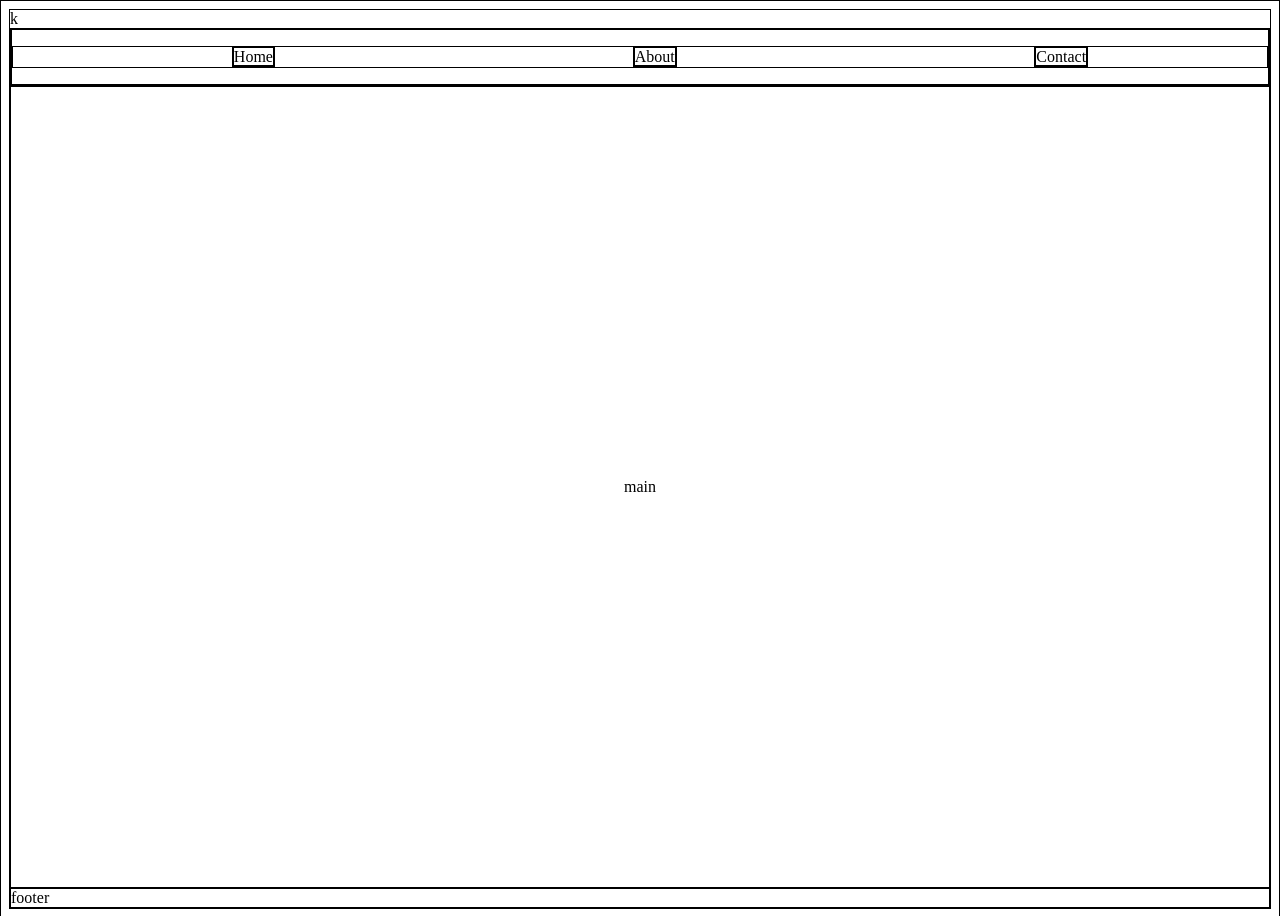
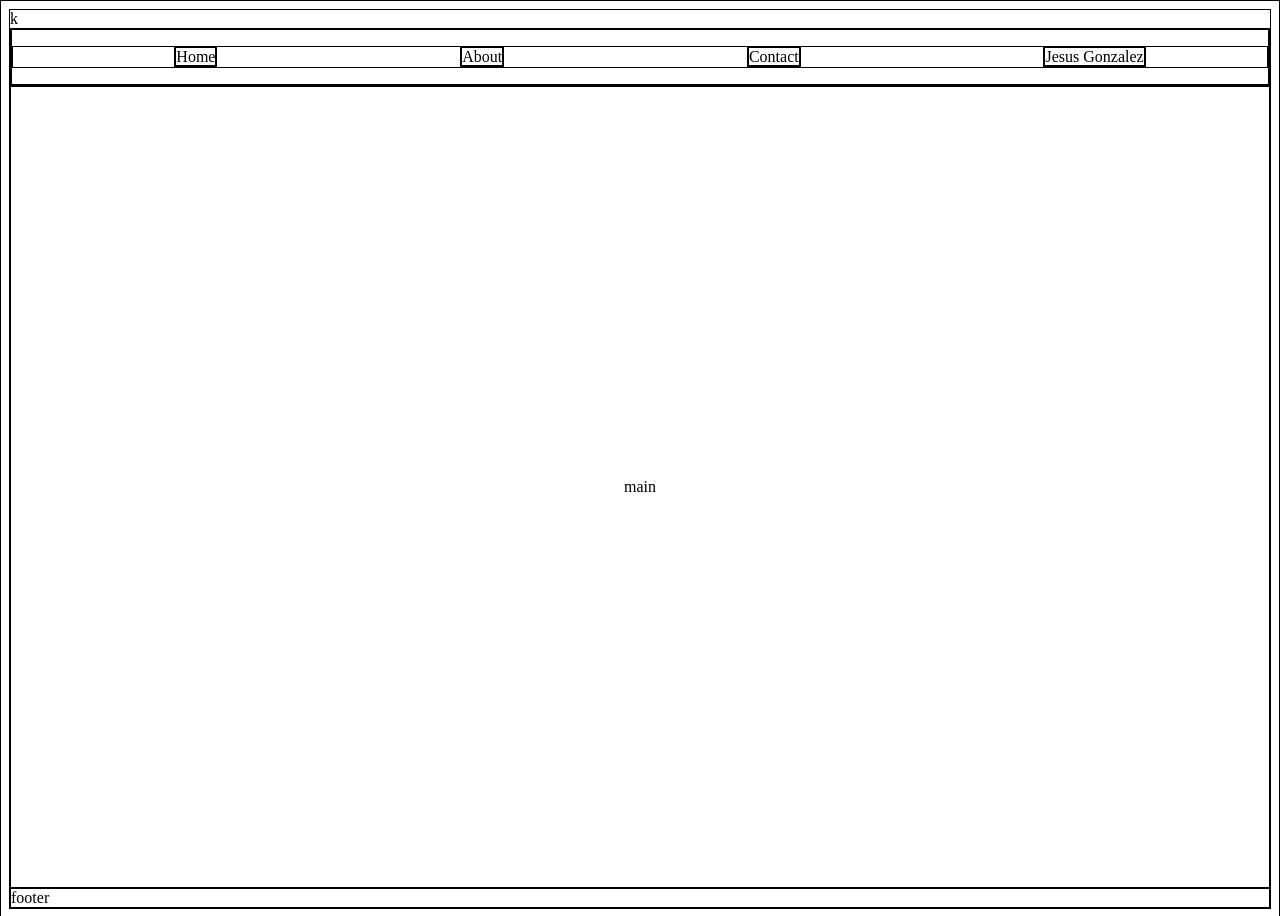
Before and after one commit to Djarrieta/lading-page, a plain HTML site: page index.html in a window 1280 px wide. Drawn offline with Linux system fonts and the light colour scheme.

Commit message:
Cambios Jesus

```diff
--- a/index.html
+++ b/index.html
@@ -13,6 +13,7 @@ k<!DOCTYPE html>
 					<li><a href="#">Home</a></li>
 					<li><a href="#">About</a></li>
 					<li><a href="#">Contact</a></li>
+					<li><a href="#">Jesus Gonzalez</a></li>
 				</ul>
 			</nav>
 		</header>
```
